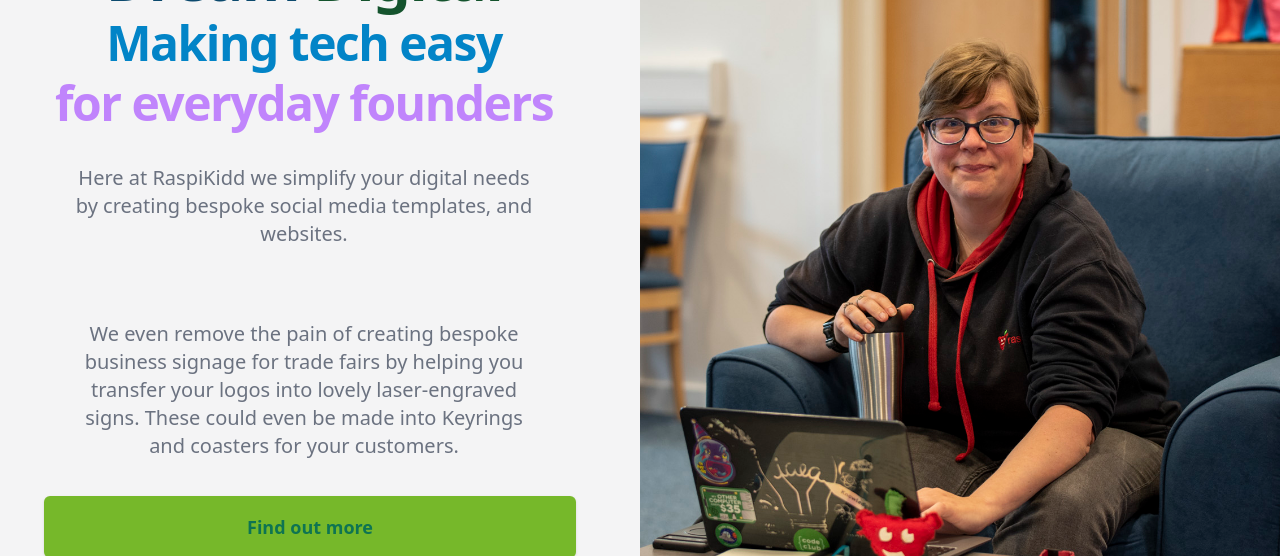
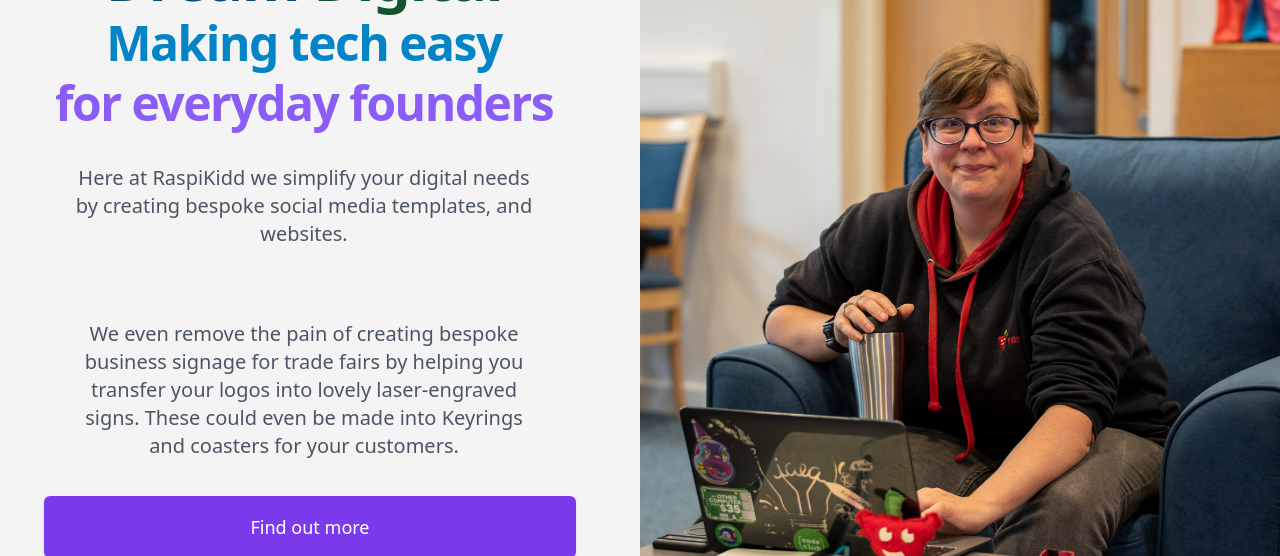
Before and after one commit to DigitalITServices/DigitalServices, a Nuxt app: page / in a window 1280 px wide. Shown: the part 244-800 px from the top of the page. Built offline with nearby package versions, Linux system fonts and the light colour scheme.

Commit message:
Home page updated and complying with WCAG colour accessability

```diff
--- a/pages/index.vue
+++ b/pages/index.vue
@@ -11,22 +11,24 @@
           <span class="block text-sky-900 xl:inline">Dream </span>
           <span class="block text-green-900 xl:inline">Digital </span> <br>
           <span class="block text-sky-600 xl:inline xl:text-5xl">Making tech easy </span> <br>
-          <span class="block text-purple-400 xl:inline xl:text-5xl">for everyday founders</span>
+          <span class="block text-violet-500 xl:inline xl:text-5xl">for everyday founders</span>
         </h1>
 
        <!--<div class="grid grid-cols-2 grid-rows-2 gap-2 place-items-auto h-30 mt-10 sm:ml-3">-->
-          <p class="p-9 text-xl text-gray-500">
+          <p class="p-9 text-xl text-gray-600">
             Here at RaspiKidd we simplify your digital needs by creating bespoke social media templates, and
             websites.
           </p>
 
-          <p class="p-9 text-xl text-gray-500">
+          <p class="p-9 text-xl text-gray-600">
             We even remove the pain of creating bespoke business signage for trade fairs by helping you
             transfer your logos into lovely laser-engraved signs. These could even be made into Keyrings
             and coasters for your customers.
           </p>
+
           <div class="rounded-md shadow sm:mt-0 sm:ml-3">
-            <NuxtLink to="/Design" style ="background-color:#76B82A; color:#0E7452; font-weight: bold; font-size: 18px" class="w-full flex items-center justify-center px-8 py-3 border border-transparent text-base font-base rounded-md text-black md:py-4 md:text-lg md:px-4">
+
+            <NuxtLink to="/Design" class="w-full flex items-center justify-center px-8 py-3 border border-transparent text-base font-base rounded-md rounded-md bg-violet-600 hover:bg-violet-700 focus-visible:outline focus-visible:outline-2 focus-visible:outline-offset-2 focus-visible:outline-violet-500 text-white md:py-4 md:text-lg md:px-4">
               Find out more
             </NuxtLink>
           </div>
```
